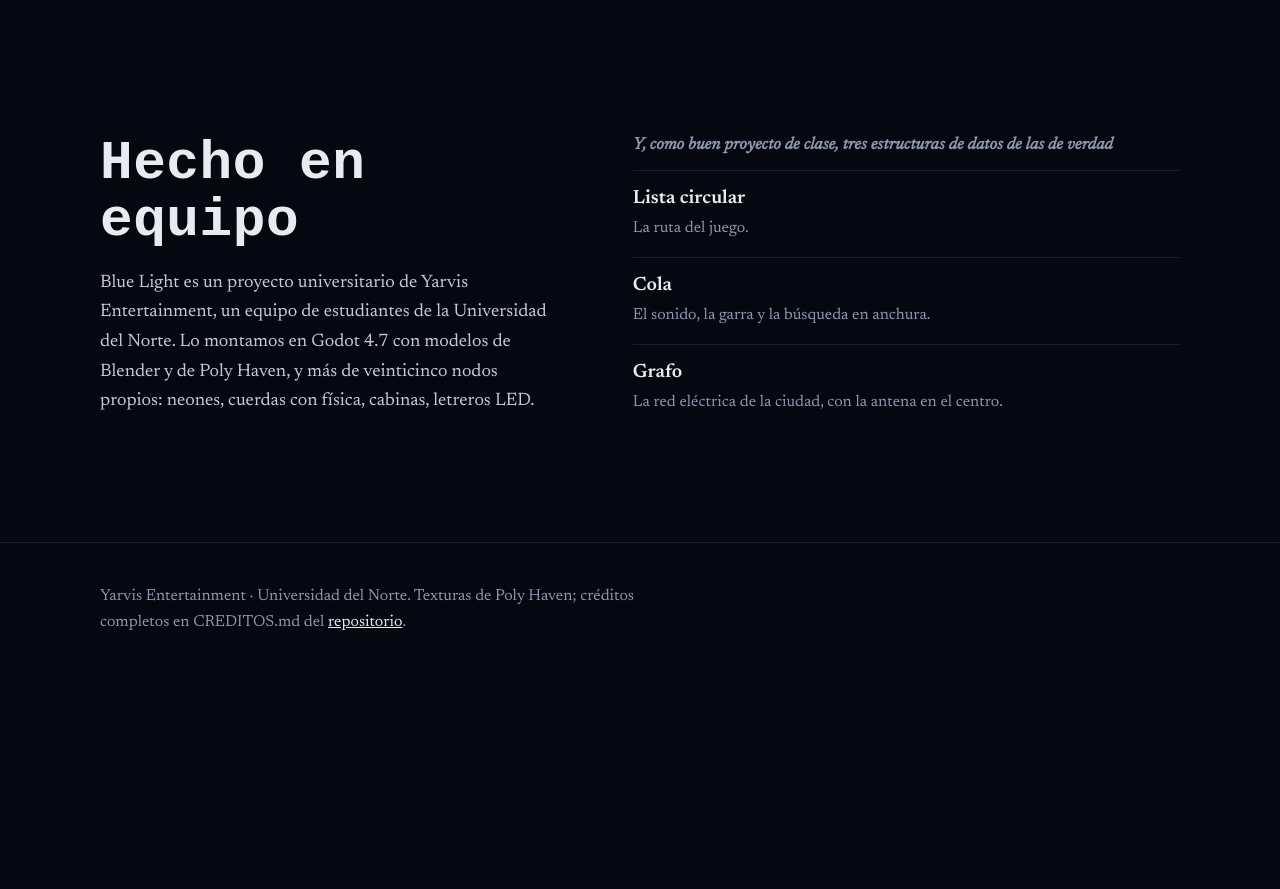
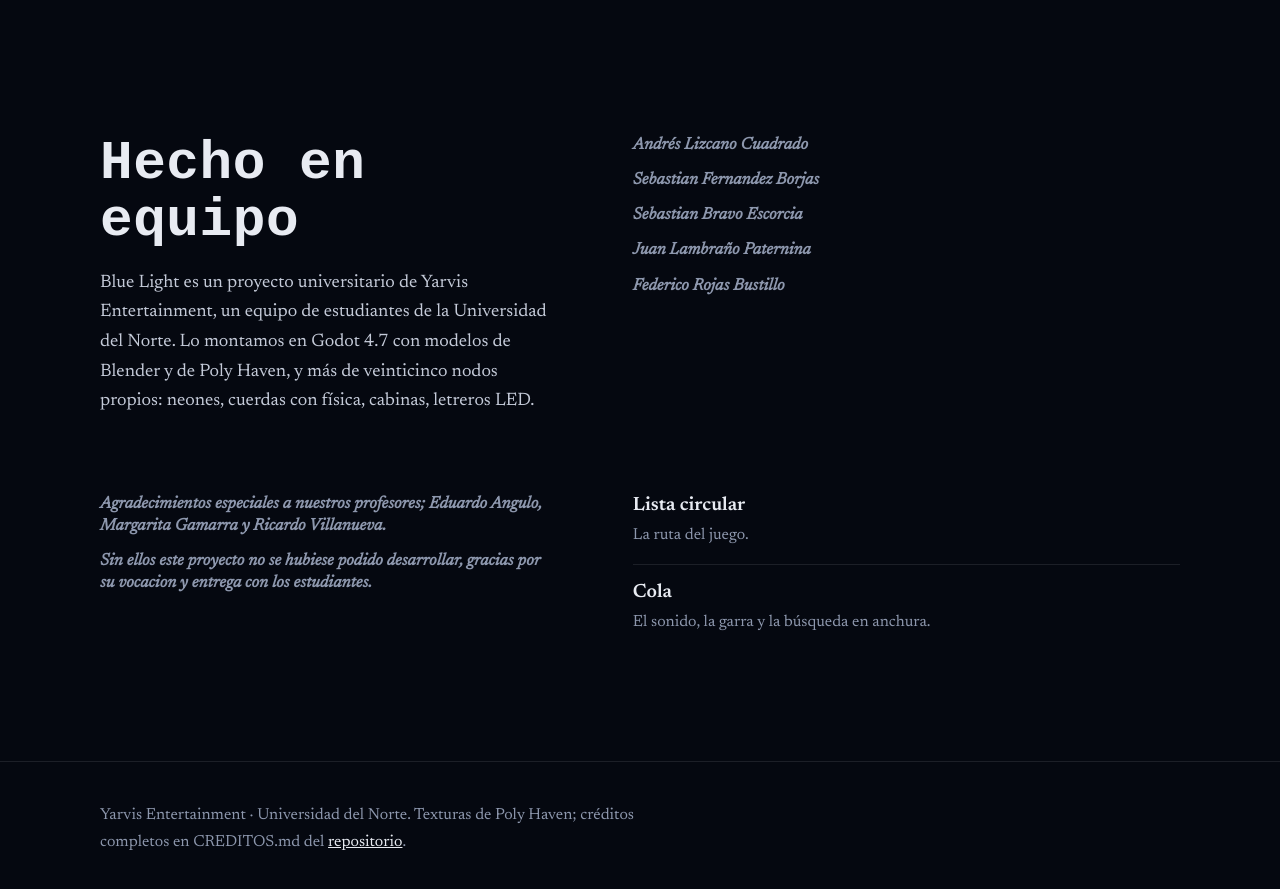
Before and after one commit to AndresLizcano-Gjthub/BlueLight_YarbisWebPage, a plain HTML site: page index.html in a window 1280 px wide. Shown: the part 3260-4149 px from the top of the page. Before the commit the page ends 3951 px from the top, so only its background shows below. Drawn offline with Linux system fonts and the light colour scheme; a web font is replaced by a local one.

Commit message:
Update project description with team and acknowledgments
Added acknowledgments and team member names to the project description.

```diff
--- a/index.html
+++ b/index.html
@@ -281,10 +281,20 @@ footer a{color:var(--hueso)}
       <p>Blue Light es un proyecto universitario de Yarvis Entertainment, un equipo de estudiantes de la Universidad del Norte. Lo montamos en Godot 4.7 con modelos de Blender y de Poly Haven, y más de veinticinco nodos propios: neones, cuerdas con física, cabinas, letreros LED.</p>
     </div>
     <div>
-      <h3 class="sub">Y, como buen proyecto de clase, tres estructuras de datos de las de verdad</h3>
+      <h3 class="sub">Andrés  Lizcano Cuadrado</h3>
+      <h3 class="sub">Sebastian Fernandez Borjas</h3>
+      <h3 class="sub">Sebastian Bravo Escorcia</h3>
+      <h3 class="sub">Juan Lambraño Paternina</h3>
+      <h3 class="sub">Federico Rojas Bustillo</h3>
+      </div>
+     <div>
+      <h3 class="sub">Agradecimientos especiales a nuestros profesores; Eduardo Angulo, Margarita Gamarra y Ricardo Villanueva.</h3>
+      <h3 class="sub">Sin ellos este proyecto no se hubiese podido desarrollar, gracias por su vocacion y entrega con los estudiantes.</h3>
+       </div>
+       <div>
       <div class="estructura"><h3>Lista circular</h3><p>La ruta del juego.</p></div>
       <div class="estructura"><h3>Cola</h3><p>El sonido, la garra y la búsqueda en anchura.</p></div>
-      <div class="estructura"><h3>Grafo</h3><p>La red eléctrica de la ciudad, con la antena en el centro.</p></div>
+
     </div>
   </div>
 </section>
```
